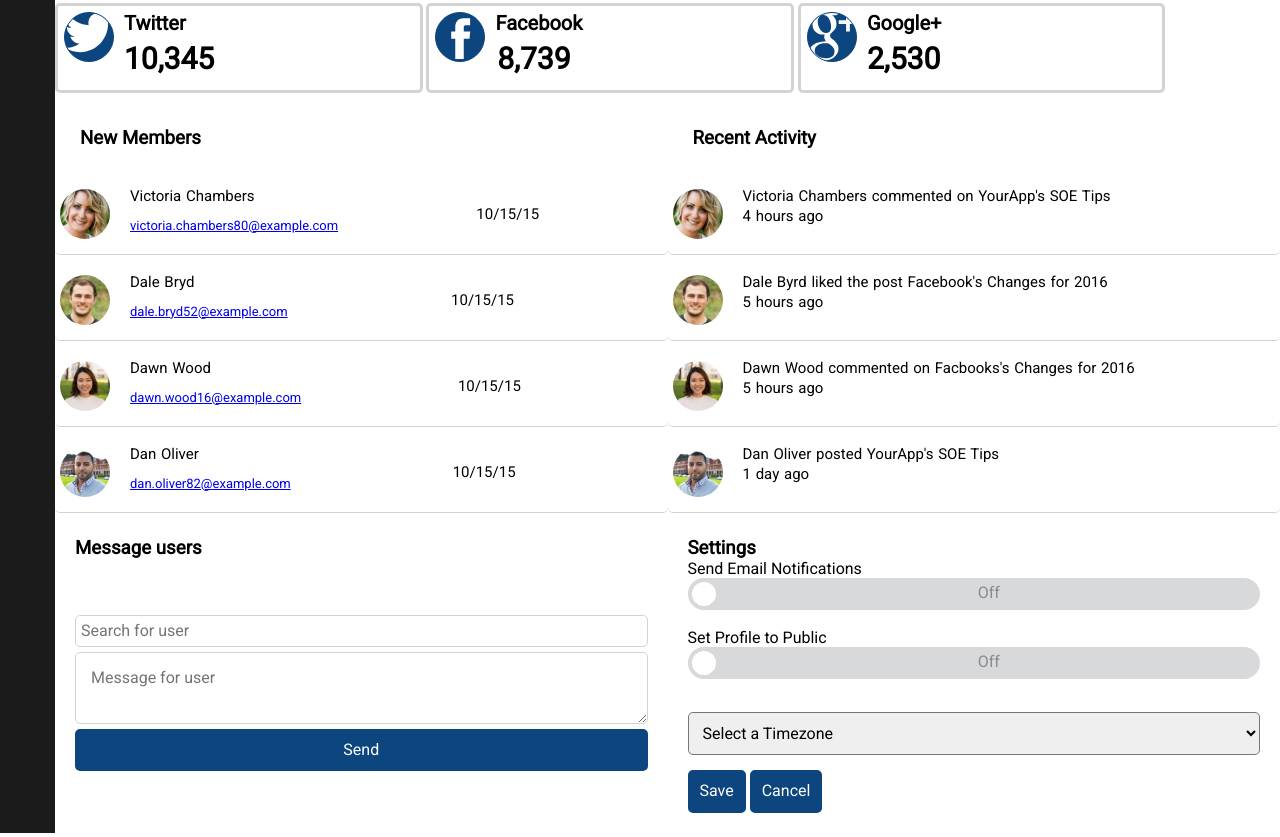
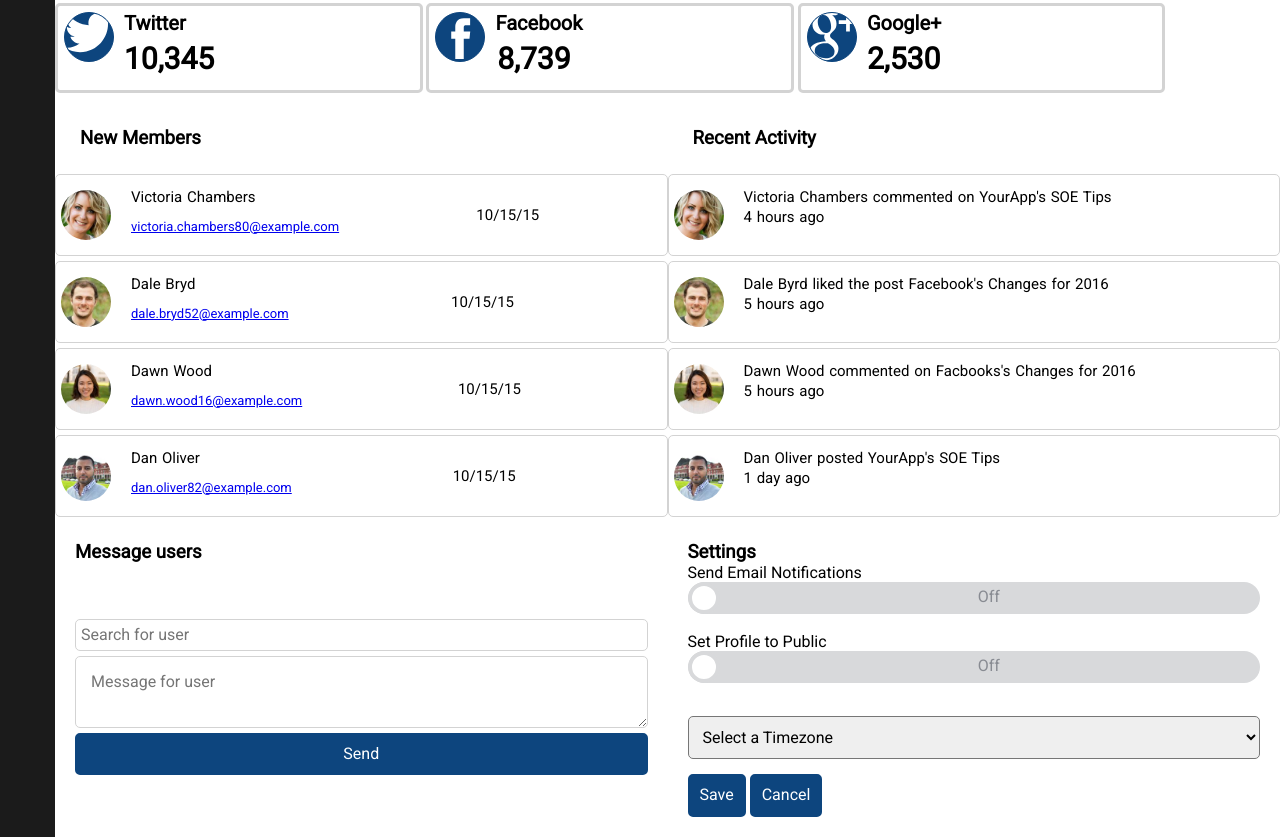
Before and after one commit to FROST113/techdegree-project-7, a plain HTML site: page index.html in a window 1280 px wide. Shown: the part 901-1738 px from the top of the page. Drawn offline with Linux system fonts and the light colour scheme.

Commit message:
Update main.css

```diff
--- a/css/main.css
+++ b/css/main.css
@@ -278,7 +278,7 @@ ul {
     column-gap: 10px;
     row-gap: 1em;
     padding: 10px 0px;
-    border-bottom: 1px solid lightgrey;
+    border: 1px solid lightgrey;
     border-radius: 5px;
     margin: 5px 0;
     max-width: 100%;
```
